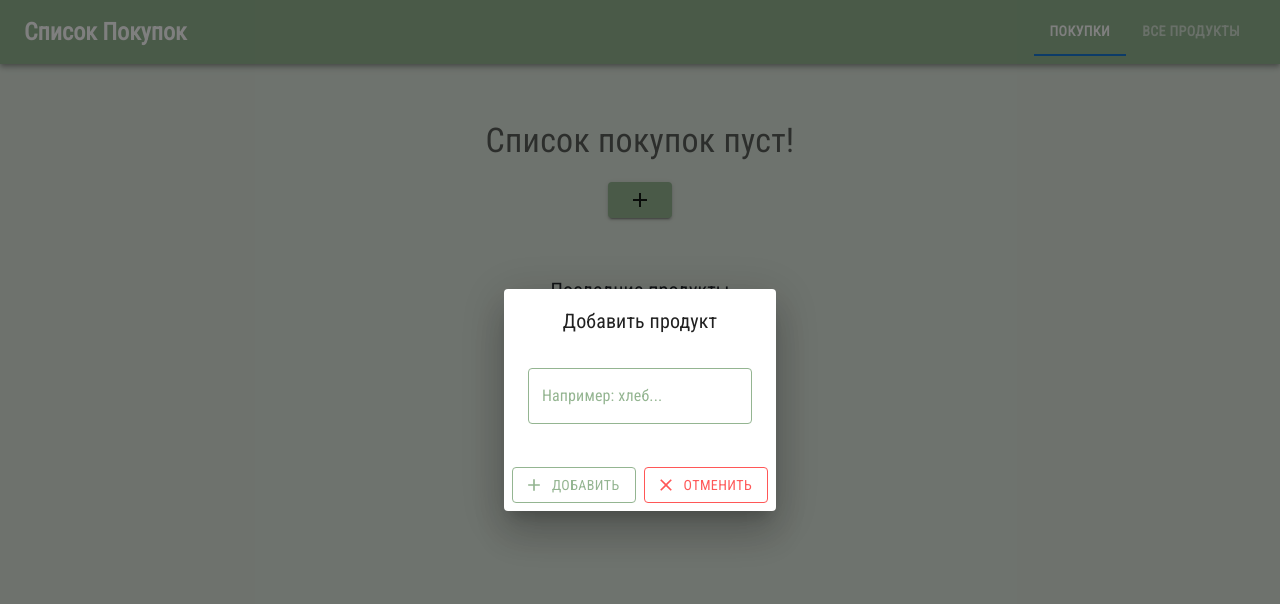
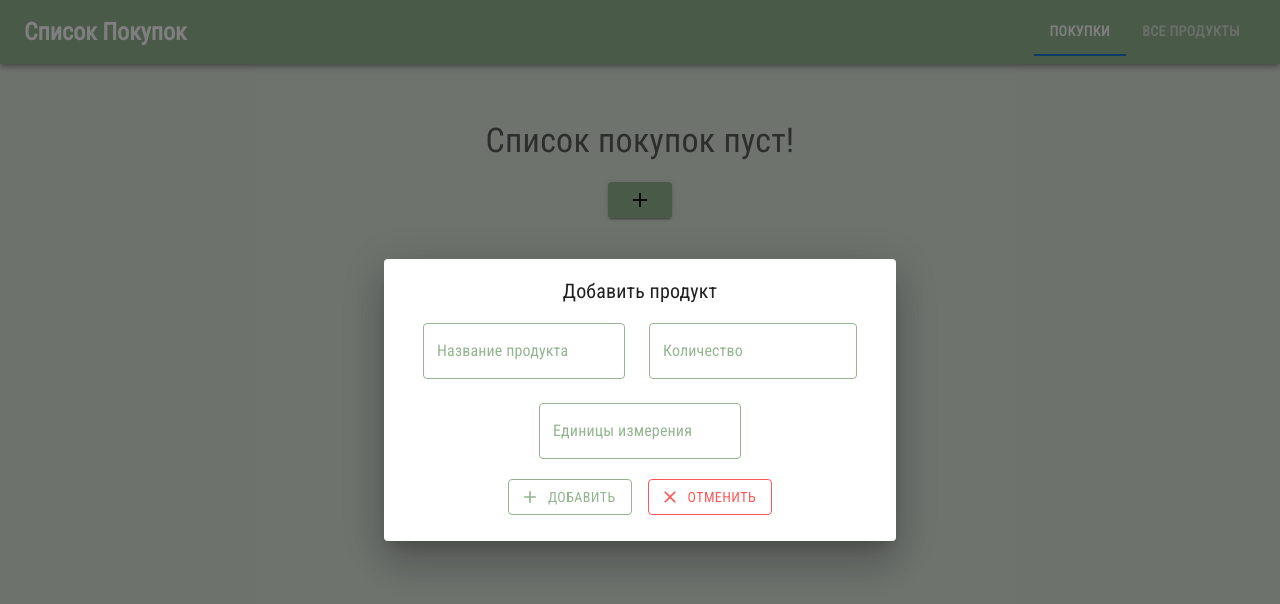
Before and after one commit to churchvibez/shopping-list, a React (Vite) app: page /shopping-list/active in a window 1280 px wide. Both pictures are taken after a click on the button 640 px from the left and 199 px from the top of the page. Shown: the top 604 px of the page. Built offline with nearby package versions, Linux system fonts and the light colour scheme.

Commit message:
added units of measurement to products in lists

```diff
--- a/package.json
+++ b/package.json
@@ -16,7 +16,7 @@
     "@emotion/react": "^11.14.0",
     "@emotion/styled": "^11.14.0",
     "@mui/icons-material": "^6.4.0",
-    "@mui/material": "^6.4.0",
+    "@mui/material": "^6.4.1",
     "@reduxjs/toolkit": "^2.5.0",
     "bootstrap": "^5.3.3",
     "idb": "^8.0.1",
--- a/src/components/List.tsx
+++ b/src/components/List.tsx
@@ -1,8 +1,7 @@
 import React from "react";
-import '../styles/main.scss';
-
 import Button from '@mui/material/Button';
 import CloseIcon from '@mui/icons-material/Close';
+import '../styles/main.scss';
 
 // component used for code abstraction in active + history
 interface ListProps {
--- a/src/pages/Active.tsx
+++ b/src/pages/Active.tsx
@@ -1,10 +1,6 @@
-import React, { useState } from "react";
-import { useSelector, useDispatch } from "react-redux";
-import { AppDispatch, RootState } from "../store/store";
-import { addToActive, removeFromActive, clearActive } from "../store/store";
+import React from "react";
 import CustomList from "../components/CustomList";
 import RubbishBinIcon from "../assets/rubbish-bin.svg";
-import '../styles/main.scss';
 import Button from '@mui/material/Button';
 import AddIcon from '@mui/icons-material/Add';
 import CloseIcon from '@mui/icons-material/Close';
@@ -21,6 +17,13 @@ import ListItemIcon from "@mui/material/ListItemIcon";
 import FormatListBulletedOutlinedIcon from "@mui/icons-material/FormatListBulletedOutlined";
 import Typography from '@mui/material/Typography';
 import Grid from '@mui/material/Grid2';
+import Autocomplete from '@mui/material/Autocomplete';
+import { useSelector, useDispatch } from "react-redux";
+import { AppDispatch, RootState } from "../store/store";
+import { addToActive, removeFromActive, clearActive } from "../store/store";
+import { Item } from "../store/store";
+import { useState } from "react";
+import '../styles/main.scss';
 
 const Active: React.FC = () => {
   const activeList = useSelector((state: RootState) => state.active);
@@ -30,18 +33,31 @@ const Active: React.FC = () => {
 
   const [isPopupOpen, setIsPopupOpen] = useState(false);
   const [product, setProduct] = useState("");
-  const [suggestions, setSuggestions] = useState<string[]>([]);
+  const [amount, setAmount] = useState("");
+  const [indices, setIndices] = useState("");
+
+  const measurementUnits = [
+    "килограммы",
+    "литры",
+    "штуки",
+    "метры",
+    "граммы",
+    "миллилитры",
+    "упаковки",
+    "коробки",
+    "литраж",
+    "центнеры"
+  ];
 
   const handleAdd = () => {
     if (product.trim()) {
-      dispatch(addToActive(product.trim()));
+      const newItem: Item = { name: product.trim(), amount: amount, indices: indices };
+      dispatch(addToActive(newItem));
       setProduct("");
+      setAmount("");
+      setIndices("");
       setIsPopupOpen(false);
     }
-  };
-
-  const handleRemove = (item: string) => {
-    dispatch(removeFromActive(item));
   };
 
   const handleClearActive = () => {
@@ -50,31 +66,22 @@ const Active: React.FC = () => {
 
   const togglePopup = () => {
     setIsPopupOpen((prev) => !prev);
-    setSuggestions([]);
   };
-
-  // functionality for autocompletion
-  const handleInputChange = (e: React.ChangeEvent<HTMLInputElement>) => {
-    const input = e.target.value;
-    setProduct(input);
-
-    // handle empty input
-    if (input.trim() === "") {
-      setSuggestions([]);
-      return;
-    }
-
-    // retrieve suggestions from list of previous items added
-    const filteredSuggestions = historyList.filter((item) =>
-      item.toLowerCase().includes(input.toLowerCase())
-    );
-    setSuggestions(filteredSuggestions);
-  }
 
   return (
     <div className="container-fluid page-container">
       <div className="container mt-4">
-        <Dialog open={isPopupOpen} onClose={togglePopup}>
+        <Dialog
+          open={isPopupOpen}
+          onClose={togglePopup}
+          fullWidth
+          maxWidth="xl"
+          sx={{
+            '& .MuiDialog-paper': {
+              width: '40%',
+            },
+          }}
+        >
           <DialogTitle>
             <Typography align="center" variant="h6" component="h2">
               Добавить продукт
@@ -86,16 +93,58 @@ const Active: React.FC = () => {
                 position: "relative",
               }}
             >
+              <Grid container justifyContent="center" alignItems="center" spacing={3}>
+              <Grid>
+                  <Autocomplete
+                    freeSolo
+                    options={historyList.map((item) => item.name)}
+                    value={product}
+                    onChange={(_event, newValue) => setProduct(newValue || "")}
+                    renderInput={(params) => (
+                      <TextField
+                        {...params}
+                        fullWidth
+                        variant="outlined"
+                        value={indices}
+                        onChange={(e) => setProduct(e.target.value)}
+                        label="Название продукта"
+                        placeholder="Например: хлеб..."
+                          sx={{
+                            '& .MuiOutlinedInput-root': {
+                              '& fieldset': {
+                                borderColor: '#94b591',
+                              },
+                              '&:hover fieldset': {
+                                borderColor: '#7ca577',
+                              },
+                              '&.Mui-focused fieldset': {
+                                borderColor: '#5d8c4f',
+                              },
+                            },
+                            '& .MuiInputLabel-root': {
+                              color: '#94b591',
+                            },
+                            '& .MuiInputLabel-root.Mui-focused': {
+                              color: '#5d8c4f',
+                            },
+                            '& .MuiInputBase-root': {
+                              width: '202px',
+                            },
+                          }}
+                        />
+                    )}
+                  />
+                </Grid>
+
+                <Grid>
                   <TextField
                     fullWidth
                     variant="outlined"
-              value={product}
-              onChange={handleInputChange}
-              label="Например: хлеб..."
-              placeholder="Введите продукт"
+                    value={amount}
+                    onChange={(e) => setAmount(e.target.value)}
+                    label="Количество"
+                    placeholder="Например: 3..."
                     sx={{
-                marginTop: '15px',
-                marginBottom: '15px',
                       '& .MuiOutlinedInput-root': {
                         '& fieldset': {
                           borderColor: '#94b591',
@@ -115,24 +164,52 @@ const Active: React.FC = () => {
                       },
                     }}
                   />
-            {suggestions.length > 0 && (
-              <ul className="autocomplete-list">
-              {suggestions.map((suggestion, index) => (
-                <li
-                  key={index}
-                  className="autocomplete-item"
-                  onClick={() => {
-                    setProduct(suggestion);
-                    setSuggestions([]);
+                </Grid>
+
+                <Grid>
+                  <Autocomplete
+                    freeSolo
+                    options={measurementUnits}
+                    value={indices}
+                    onChange={(_event, newValue) => setIndices(newValue || "")}
+                    renderInput={(params) => (
+                      <TextField
+                        {...params}
+                        fullWidth
+                        variant="outlined"
+                        value={indices}
+                        onChange={(e) => setIndices(e.target.value)}
+                        label="Единицы измерения"
+                        placeholder="Например: литры..."
+                          sx={{
+                            '& .MuiOutlinedInput-root': {
+                              '& fieldset': {
+                                borderColor: '#94b591',
+                              },
+                              '&:hover fieldset': {
+                                borderColor: '#7ca577',
+                              },
+                              '&.Mui-focused fieldset': {
+                                borderColor: '#5d8c4f',
+                              },
+                            },
+                            '& .MuiInputLabel-root': {
+                              color: '#94b591',
+                            },
+                            '& .MuiInputLabel-root.Mui-focused': {
+                              color: '#5d8c4f',
+                            },
+                            '& .MuiInputBase-root': {
+                              width: '202px',
+                            },
                           }}
-                >
-                  {suggestion}
-                </li>
-              ))}
-            </ul>
+                        />
                     )}
+                  />
+                </Grid>
+              </Grid>
             </DialogContent>
-          <DialogActions>
+              <Grid container justifyContent="center" spacing={2}>
                 <Button
                   variant="outlined"
                   startIcon={<AddIcon />}
@@ -163,7 +240,13 @@ const Active: React.FC = () => {
                 >
                   Отменить
                 </Button>
-          </DialogActions>
+              </Grid>
+              {/* whitespace under the buttons */}
+              <DialogActions
+                sx={{
+                  marginBottom: '10px',
+                }}
+              ></DialogActions>
         </Dialog>
 
         {/* either display list of items, or message saying empty */}
@@ -172,7 +255,7 @@ const Active: React.FC = () => {
             <div className="custom-list">
               <CustomList
               items={activeList}
-              onDelete={handleRemove}
+              onDelete={(itemName) => dispatch(removeFromActive(itemName))}
             />
             </div>
           ) : (
@@ -210,7 +293,6 @@ const Active: React.FC = () => {
           </Grid>
         </Grid>
 
-
         <Grid
           container
           direction="column"
@@ -223,27 +305,36 @@ const Active: React.FC = () => {
             </Typography>
           </Grid>
           <Grid
-            size={{ xs: 5, md: 6}}
-            sx= {{
-              marginLeft: '10%',
-            }}
+            size={{ xs: 5, md: 4.8}}
           >
             {lastAdded.length > 0 ? (
               <List className="custom-list">
                 {[...new Set(lastAdded)].map((item) => (
-                  <ListItem key={item} className="custom-list-item">
+                  <ListItem key={item.name} className="custom-list-item">
                     <ListItemIcon>
                       <FormatListBulletedOutlinedIcon />
                     </ListItemIcon>
-                    <ListItemText primary={item} />
+                    <ListItemText primary={
+                        <Typography
+                          noWrap
+                          sx = {{
+                            maxWidth: '100%',
+                            overflow: 'hidden',
+                            textOverflow: 'ellipses',
+                            whiteSpace: 'nowrap',
+                          }}
+                        >
+                          {item.name} - {item.amount} {item.indices}
+                        </Typography>
+                    }/>
                       <IconButton
                         edge="end"
                         color="primary"
                         onClick={() => dispatch(addToActive(item))}
-                      disabled={activeList.includes(item)}
+                        disabled={activeList.some((activeItem) => activeItem.name === item.name)}
                         sx={{
-                        opacity: activeList.includes(item) ? 0.5 : 1,
-                        pointerEvents: activeList.includes(item) ? 'none' : 'auto',
+                          opacity: activeList.some((activeItem) => activeItem.name === item.name) ? 0.5 : 1,
+                          pointerEvents: activeList.some((activeItem) => activeItem.name === item.name) ? "none" : "auto",
                         }}
                       >
                       <AddIcon />
@@ -256,7 +347,7 @@ const Active: React.FC = () => {
                 align="center"
                 sx={{
                   textAlign: 'center',
-                  marginLeft: '15%',
+                  marginLeft: '30%',
                   transform: 'translateX(-20.5%)',
                 }}
               >
--- a/src/store/store.ts
+++ b/src/store/store.ts
@@ -1,14 +1,17 @@
 import { configureStore, createSlice, PayloadAction } from "@reduxjs/toolkit";
 import { saveToDB, getToDB } from "../db";
 
-// create state interface first
+export interface Item {
+    name: string;
+    amount: string;
+    indices: string;
+}
 interface ShoppingListState {
-    active: string[];
-    history: string[];
-    lastAdded: string[];
+    active: Item[];
+    history: Item[];
+    lastAdded: Item[];
 }
 
-// and then define initial states
 const initialState: ShoppingListState = {
     active: [],
     history: [],
@@ -21,35 +24,35 @@ const ShoppingListSlice = createSlice({
     initialState,
     reducers: {
 
-        addToActive(state, action: PayloadAction<string>) {
-            const product = action.payload;
+        addToActive(state, action: PayloadAction<Item>) {
+            const { name, amount, indices } = action.payload;
 
             // if product exists in active, we skip adding it
-            if (state.active.includes(product)) {
-                console.warn(`product already there: ${product}`);
+            if (state.active.some((item) => item.name === name)) {
+                console.warn(`product already there: ${name}`);
                 return;
             }
 
-            state.active.push(product);
+            state.active.push({ name, amount, indices });
 
             // if product not in history, we add it
-            if (!state.history.includes(product)) {
-                state.history.push(product);
+            if (!state.history.some((item) => item.name === name)) {
+                state.history.push({ name, amount, indices });
             }
 
             // update the array to only track the last 10 products
-            state.lastAdded = state.lastAdded.filter((item) => item !== product);
+            state.lastAdded = state.lastAdded.filter((item) => item.name !== name);
 
             if (state.lastAdded.length < 10) {
-                state.lastAdded = [product, ...state.lastAdded];
+                state.lastAdded = [{ name, amount, indices }, ...state.lastAdded];
             } else {
-                state.lastAdded = [product, ...state.lastAdded.slice(0, 9)];
+                state.lastAdded = [{ name, amount, indices }, ...state.lastAdded.slice(0, 9)];
             }
 
         },
 
         removeFromActive(state, action: PayloadAction<string>) {
-            state.active = state.active.filter((product) => product !== action.payload);
+            state.active = state.active.filter((item) => item.name !== action.payload);
         },
 
         // initialise any missing properties
```
Also changed, not shown: src/components/CustomList.tsx (+19 -7 lines), src/pages/History.tsx (+21 -12 lines), src/styles/main.scss (+10 -10 lines), 1 other file (tests, documents, lock files or other folders). Lines whose indentation alone changed are shown as unchanged.
